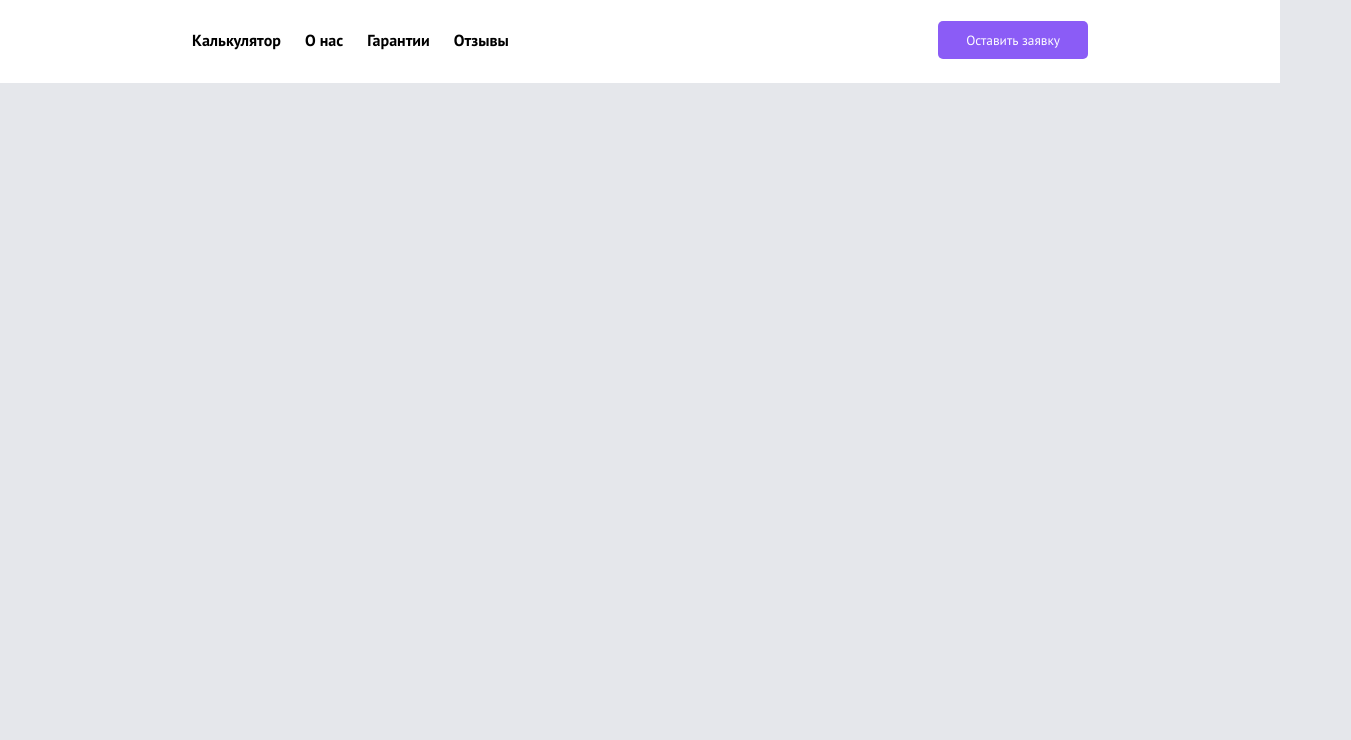
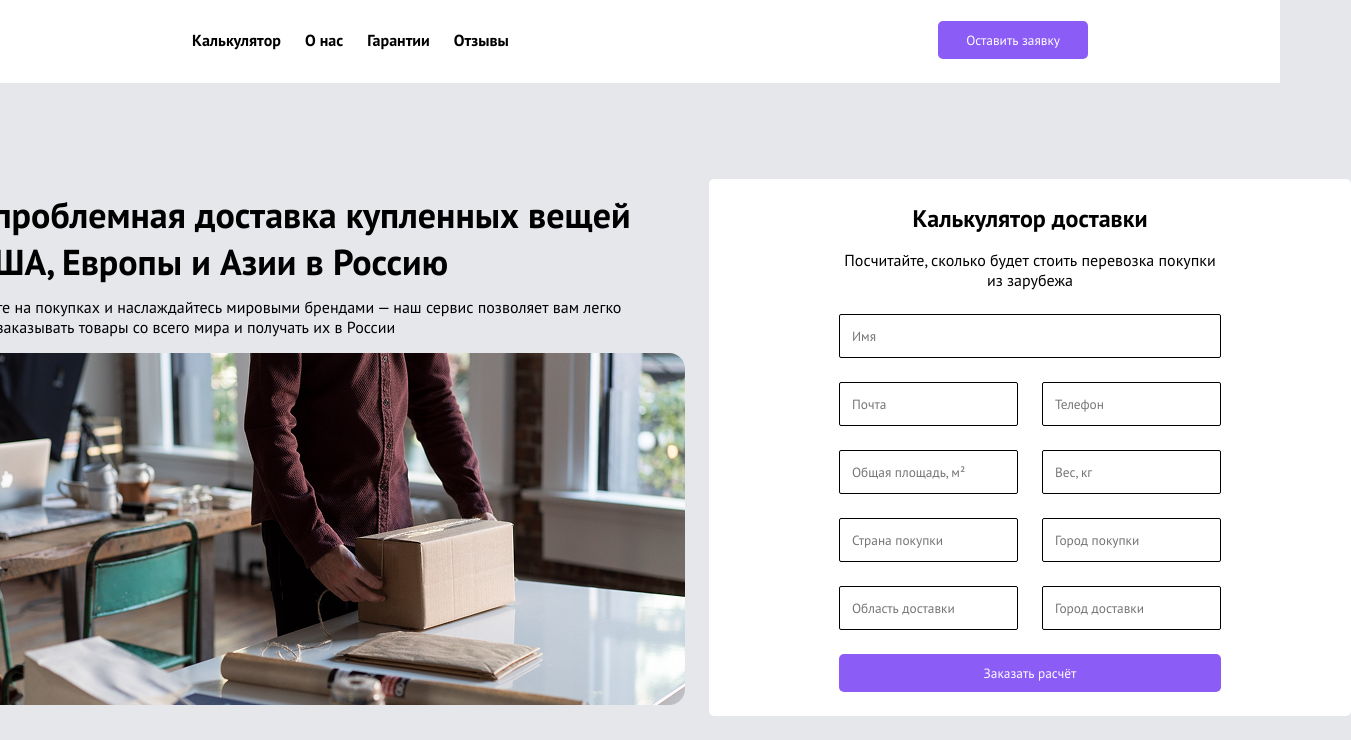
Before and after one commit to andropij/FromBoard-Delivery, a plain HTML site: page index.html in a window 1280 px wide. Shown: the part 183-923 px from the top of the page, 1351 px wide, since content can reach past the window. Before the commit the page ends 800 px from the top, so only its background shows below. Drawn offline with Linux system fonts and the light colour scheme.

Commit message:
Сделан блок hero

```diff
--- a/index.html
+++ b/index.html
@@ -43,5 +43,50 @@
         </div>
       </div>
     </header>
+    <!-- Hero. -->
+
+    <section class="main">
+      <div class="hero marging-top--big">
+        <div class="grid-element flex-column">
+          <h1 class="text-XXL">
+            Без проблемная доставка купленных вещей из США, Европы и Азии
+            в Россию
+          </h1>
+          <p class="text-standart">
+            Сэкономьте на покупках и наслаждайтесь мировыми брендами —
+            наш сервис позволяет вам легко и удобно заказывать товары со всего
+            мира и получать их в России
+          </p>
+          <img src="images/Rectangle 2.png" alt="" />
+        </div>
+
+        <div class="grid-element--form flex-column big-gap">
+          <div class="form-header">
+            <h2>Калькулятор доставки</h2>
+            <p>
+              Посчитайте, сколько будет стоить перевозка покупки из зарубежа
+            </p>
+          </div>
+          <input type="text" name="Name" placeholder="Имя" />
+          <div class="form-element big-gap">
+            <input type="text" placeholder="Почта"/>
+            <input type="text" placeholder="Телефон"/>
+          </div>
+          <div class="form-element big-gap">
+            <input type="text" placeholder="Общая площадь, м²" />
+            <input type="text" placeholder="Вес, кг"/>
+          </div>
+          <div class="form-element big-gap">
+            <input type="text" placeholder="Страна покупки"/>
+            <input type="text" placeholder="Город покупки"/>
+          </div>
+          <div class="form-element big-gap">
+            <input type="text" placeholder="Область доставки"/>
+            <input type="text" placeholder="Город доставки"/>
+          </div>
+          <button class="btn">Заказать расчёт</button>
+        </div>
+      </div>
+    </section>
   </body>
 </html>
--- a/style.css
+++ b/style.css
@@ -46,6 +46,68 @@ header .botom-header {
     justify-content: space-between;
 
     align-items: center;
+}
+
+/* Hero */
+
+.main {
+    padding: 24px 192px;
+}
+
+.hero {
+    display: grid;
+
+    grid-template-columns: 1fr 1fr;
+
+    align-items: center;
+
+    justify-content: center;
+
+    gap: 24px;
+}
+
+.hero .grid-element img {
+
+    margin-top: 16px;
+}
+
+.hero .grid-element p {
+
+    margin-top: 12px;
+}
+
+.hero .grid-element--form {
+    padding: 24px 130px;
+
+    background: #fff;
+
+    border-radius: 5px;
+}
+
+.hero .grid-element--form p {
+    margin-top: 16px;
+}
+
+.form-header {
+    text-align: center;
+}
+
+.hero .grid-element--form .form-element {
+    display: flex;
+
+
+}
+
+.hero input {
+    border: 1px solid #000;
+
+    border-radius: 2px;
+
+    padding: 12px;
+
+    flex-grow: 1;
+
+
 }
 
 /* Utility */
```
Also changed, not shown: images/Rectangle 2.png (added).
